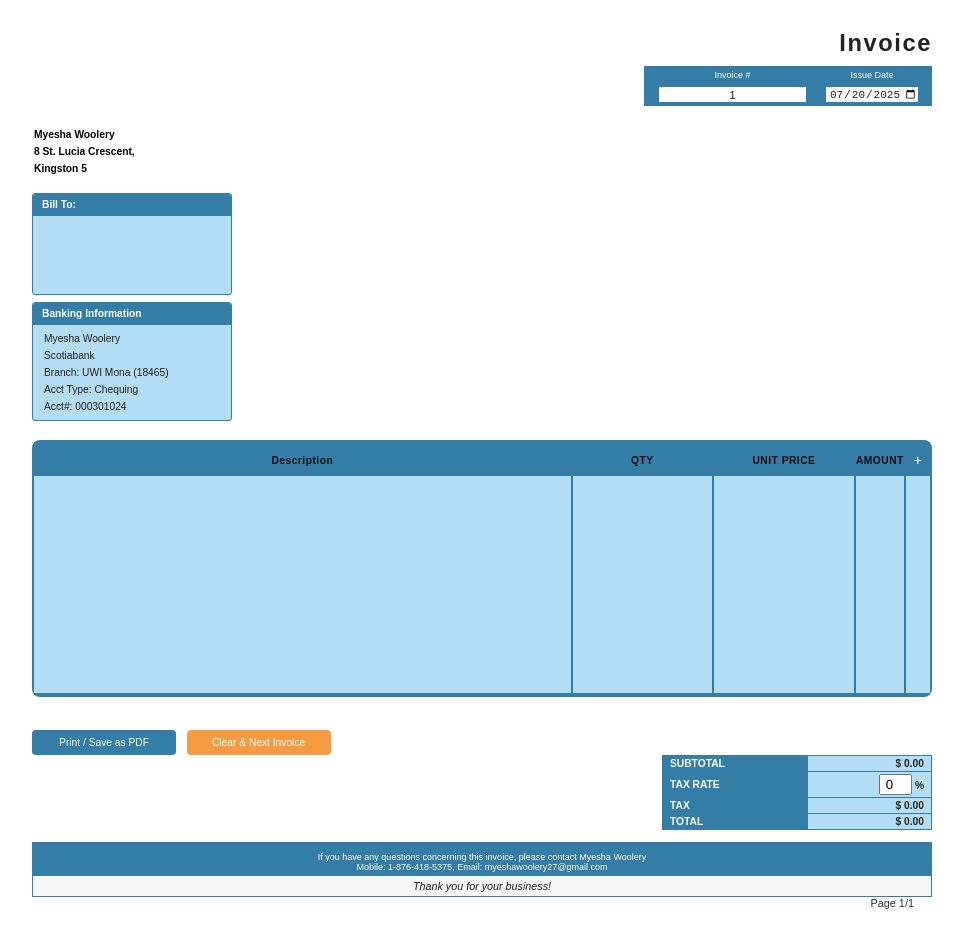
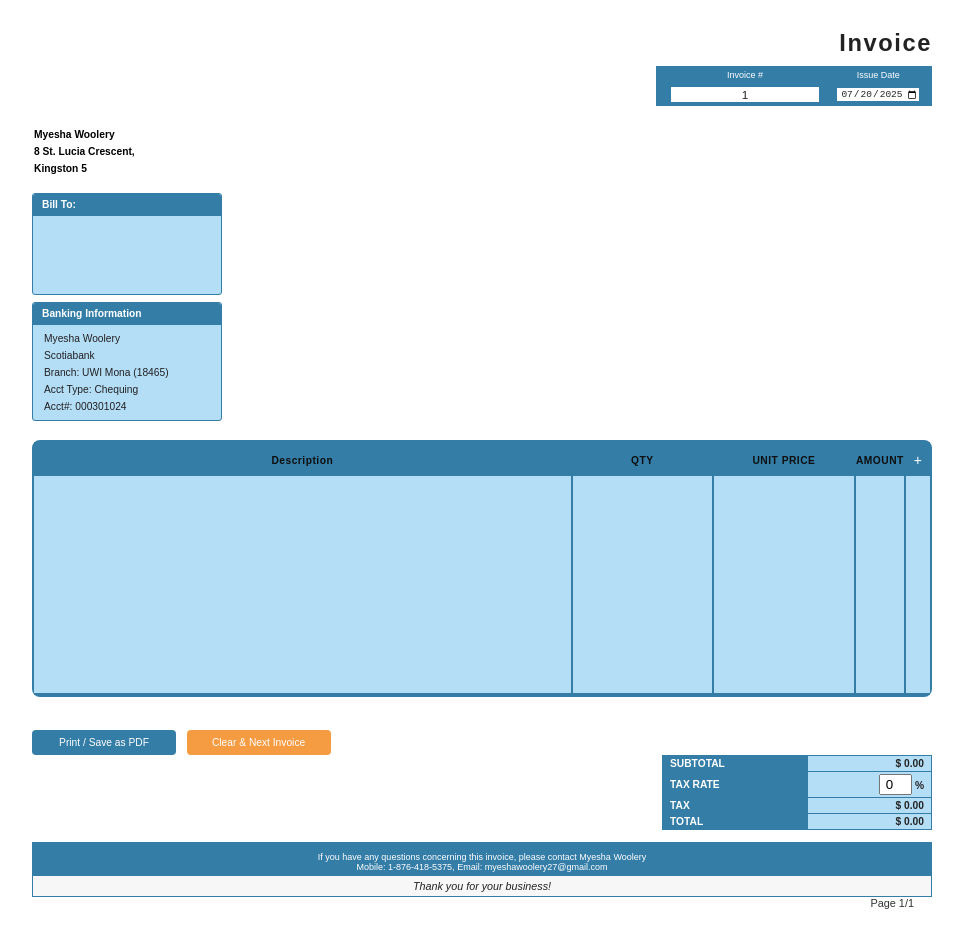
Before and after one commit to Myeshawoolery27/Invoice-Generator, a plain HTML site: page index.html in a window 1280 px wide. Shown: the whole page, without its empty margins (158-1121 px from the left). Drawn offline with Linux system fonts and the light colour scheme.

Commit message:
Update index.html

```diff
--- a/index.html
+++ b/index.html
@@ -86,10 +86,10 @@
       font-size: 1.3em !important;
     }
     #issueDate {
-      font-size: 1.5em !important;
+      font-size: 1.3em !important;
     }
     .side-info-blocks {
-      width: 200px;
+      width: 190px;
       margin-top: 6px;
       margin-bottom: 19px;
     }
```
